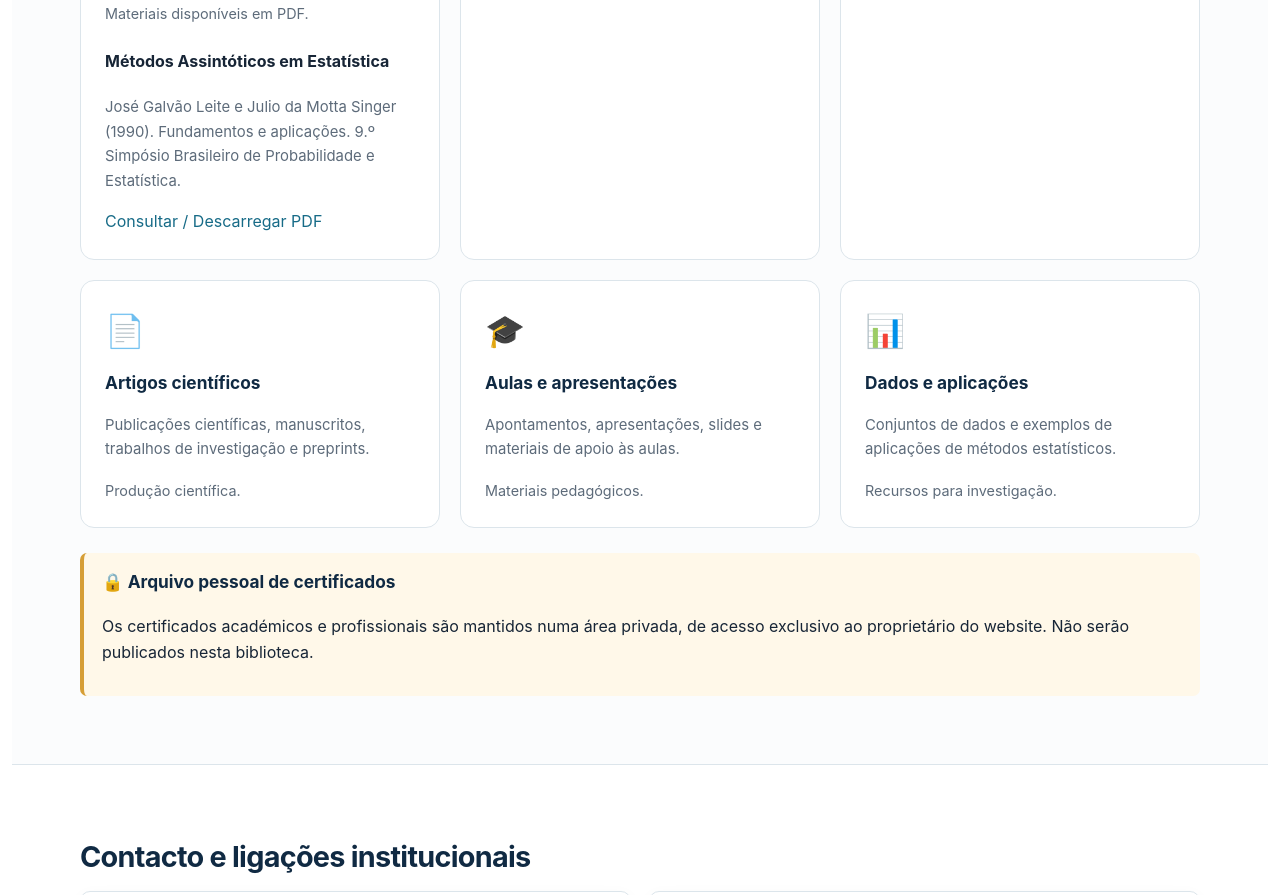
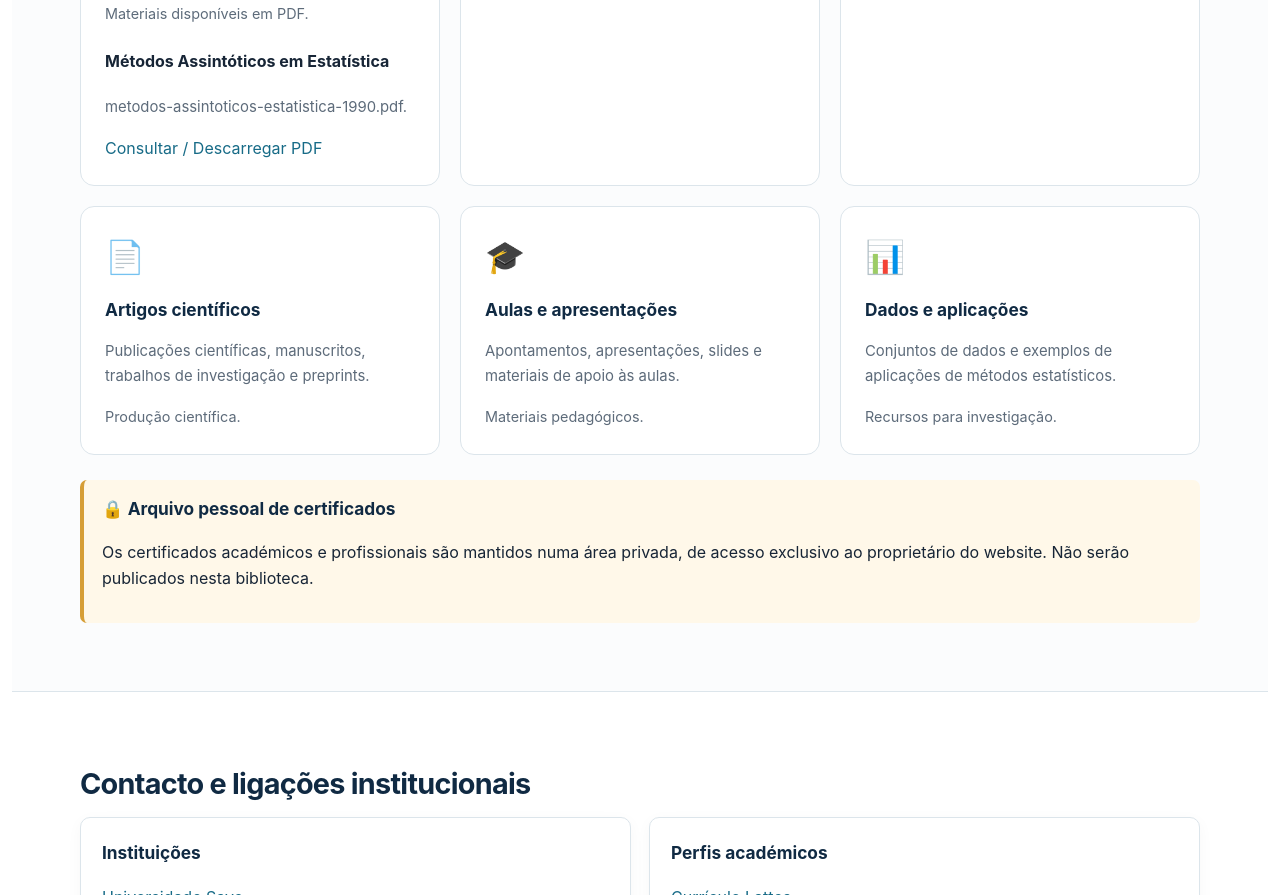
Before and after one commit to tcefranque/tcefranque.github.io, a plain HTML site: page index.html in a window 1280 px wide. Shown: the part 6124-7019 px from the top of the page. Drawn offline with Linux system fonts and the light colour scheme.

Commit message:
Update resource item for 'Métodos Assintóticos em Estatística'

```diff
--- a/index.html
+++ b/index.html
@@ -373,9 +373,7 @@
   <div class="resource-item">
     <h4>Métodos Assintóticos em Estatística</h4>
     <p>
-      José Galvão Leite e Julio da Motta Singer (1990).
-      Fundamentos e aplicações.
-      9.º Simpósio Brasileiro de Probabilidade e Estatística.
+      metodos-assintoticos-estatistica-1990.pdf.
     </p>
     <a href="materiais/livros/metodos-assintoticos-estatistica-1990.pdf"
        target="_blank">
```
